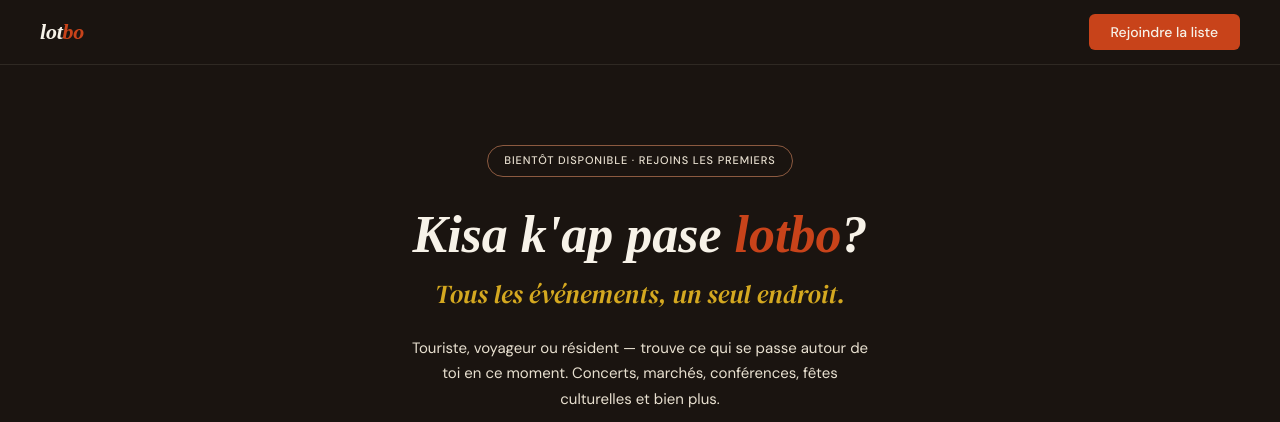
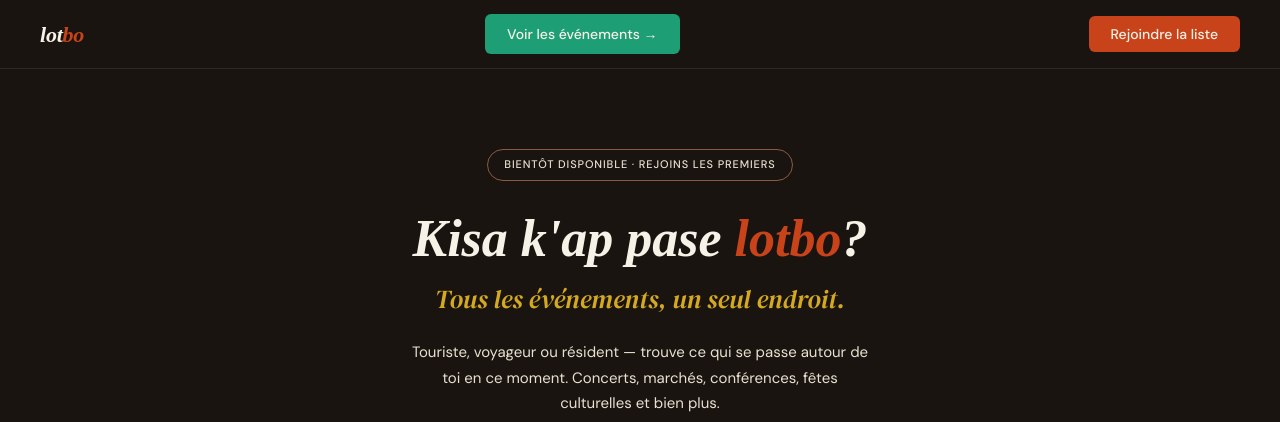
Before and after one commit to BupMark/lotbo-landing, a plain HTML site: page index.html in a window 1280 px wide. Shown: the top 422 px of the page. Drawn offline with Linux system fonts and the light colour scheme; a web font is replaced by a local one.

Commit message:
Update index.html
butom 2

```diff
--- a/index.html
+++ b/index.html
@@ -288,7 +288,8 @@
 <!-- NAV -->
 <nav>
   <div class="nav-logo">lot<span>bo</span></div>
-  <button class="nav-cta label" onclick="document.getElementById('hero-email').focus()">Rejoindre la liste</button>
+ <a href="https://app.lotbo.app" class="nav-cta" style="background:#1D9E75;margin-right:8px">Voir les événements →</a>
+<button class="nav-cta label" onclick="document.getElementById('hero-email').focus()">Rejoindre la liste</button>
 </nav>
 
 <!-- HERO -->
```
